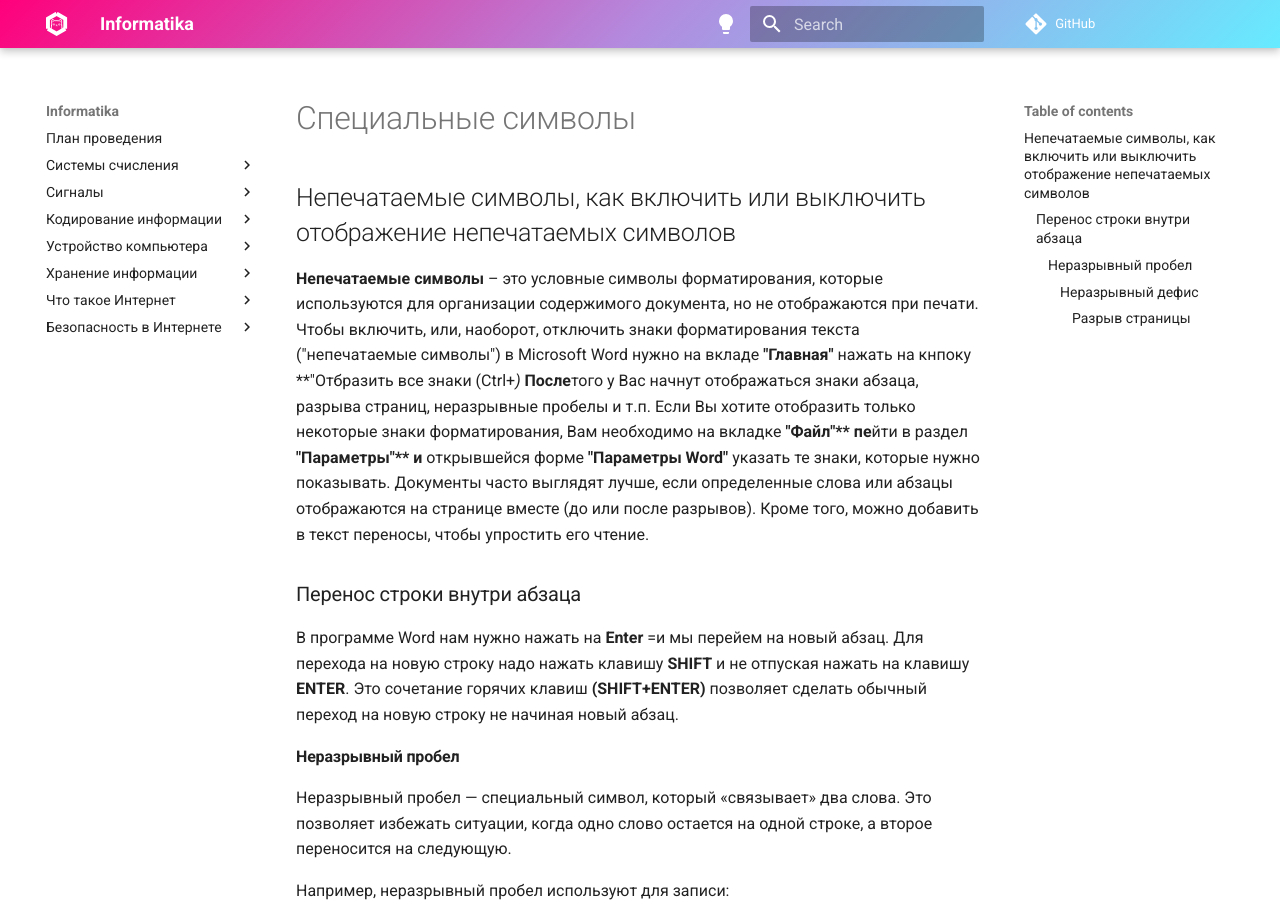
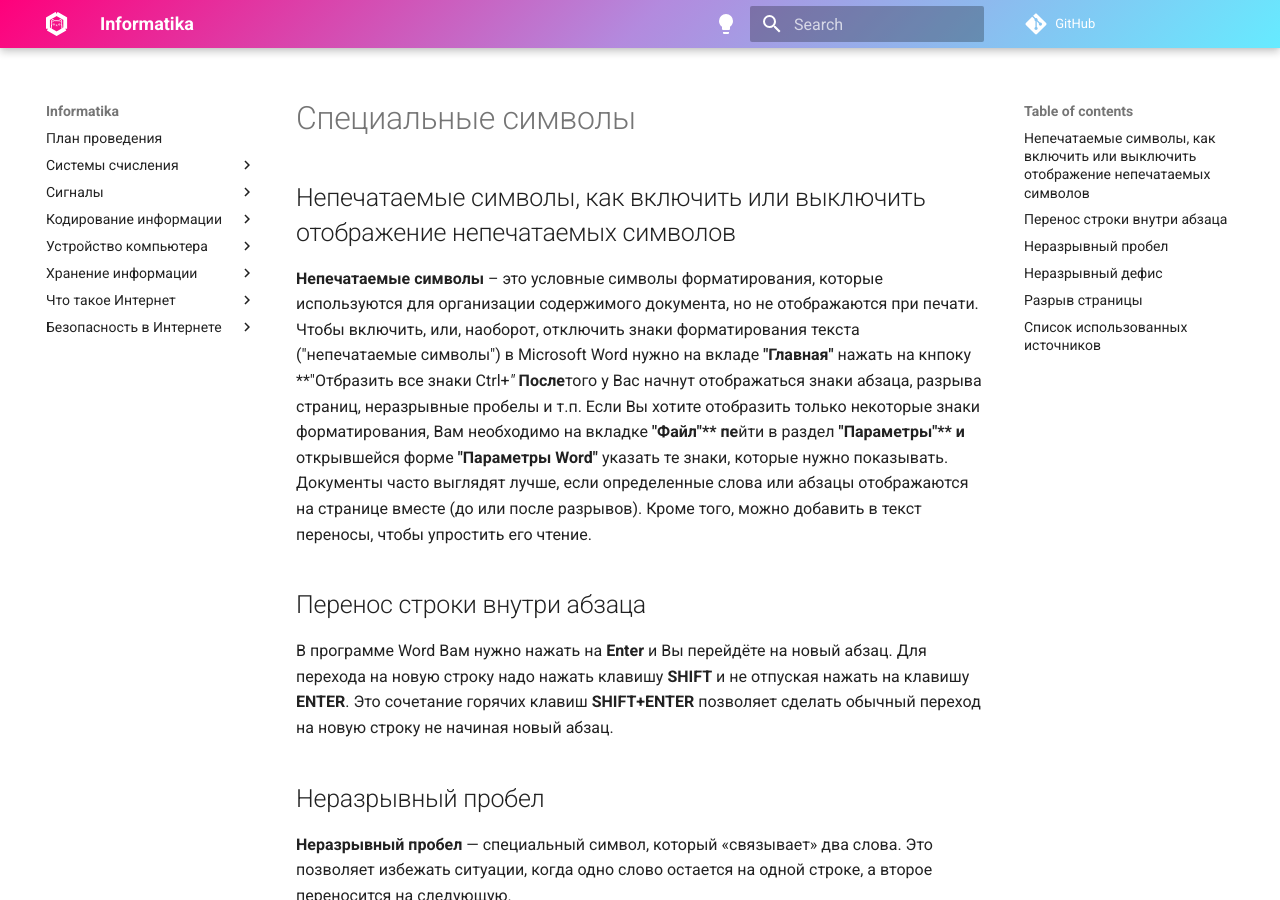
Before and after one commit to chabErch/Informatika, an MkDocs documentation site: the page built from docs/MS Word/Специальные символы.md, in a window 1280 px wide and 900 px high. Built offline with MkDocs 1.6.1 and Material for MkDocs 9.7.7, drawn with Linux system fonts in a browser that asks for light colours; comment, search, counter and statistics services are not loaded.

Commit message:
Update Специальные символы.md

```diff
--- a/docs/MS Word/Специальные символы.md
+++ b/docs/MS Word/Специальные символы.md
@@ -6,7 +6,7 @@
 используются для организации содержимого документа, но не отображаются при
 печати. Чтобы включить, или, наоборот, отключить знаки форматирования текста
 ("непечатаемые символы") в Microsoft Word нужно на вкладе **"Главная"** нажать
-на кнпоку **"Отбразить все знаки (Ctrl+*)**.
+на кнпоку **"Отбразить все знаки Ctrl+*"**.
 После этого у Вас начнут отображаться знаки абзаца, разрыва страниц,
 неразрывные пробелы и т.п. Если Вы хотите отобразить только некоторые знаки
 форматирования, Вам необходимо на вкладке **"Файл"** перейти в раздел
@@ -16,26 +16,26 @@
 на странице вместе (до или после разрывов).
 Кроме того, можно добавить в текст переносы, чтобы упростить его чтение.
 
-### Перенос строки внутри абзаца
+## Перенос строки внутри абзаца
 
-В программе Word нам нужно нажать на **Enter** =и мы перейем на новый абзац.
+В программе Word Вам нужно нажать на **Enter** и Вы перейдёте на новый абзац.
 Для перехода на новую строку надо нажать клавишу **SHIFT** и не отпуская
 нажать на клавишу **ENTER**.
-Это сочетание горячих клавиш **(SHIFT+ENTER)** позволяет сделать обычный
+Это сочетание горячих клавиш **SHIFT+ENTER** позволяет сделать обычный
 переход на новую строку не начиная новый абзац.
 
-#### Неразрывный пробел
+## Неразрывный пробел
 
-Неразрывный пробел — специальный символ, который «связывает» два слова.
+**Неразрывный пробел** — специальный символ, который «связывает» два слова.
 Это позволяет избежать ситуации, когда одно слово остается на одной строке,
 а второе переносится на следующую.
 
 Например, неразрывный пробел используют для записи:
 
 - инициалов (Пушкин А. С.)
-	- сокращений с точками (и т. д., и т. п.)
-	- чисел с последующим словом или единицей измерения (20 котят, 42 км)
-	- предлогов, союзов и иногда частиц (ни страны, ни погоста)
+- сокращений с точками (и т. д., и т. п.)
+- чисел с последующим словом или единицей измерения (20 котят, 42 км)
+- предлогов, союзов и иногда частиц (ни страны, ни погоста)
 
 При использовании неразрывного пробела слова, которые он разделяет, будут
 находиться на одной строке.
@@ -43,7 +43,7 @@
 Просто поставьте курсор после слова, которое хотите «соединить» с последующим,
 и нажмите комбинацию.
 
-##### Неразрывный дефис
+## Неразрывный дефис
 
 Для аналогичного эффекта можно также использовать специальное сочетание
 клавиш.
@@ -64,7 +64,7 @@
 	дефис и нажмите кнопку Вставить.
 5. Нажмите кнопку Закрыть.
 
-###### Разрыв страницы
+## Разрыв страницы
 
 Разрыв страницы всегда можно вставить вручную, чтобы начать в документе новую
 страницу.
@@ -73,9 +73,9 @@
 2. Выберите Вставка (на панели управления) > Разрыв страницы (чтобы сделать
  	это, можно воспользоваться горячими клавишами **Ctrl-Enter**)
 
-Список использованных источников
+## Список использованных источников
 
-1. Неразрывный пробел и мягкий перенос: [электронный ресурс](https://help-ru.tilda.cc/unbroken-space)
+1. Неразрывный пробел и мягкий перенос: [электронный ресурс](https://dzen.ru/a/ZJ15vTbeGS4s060T)
 
 2. Перенос на новую строку: [электронный ресурс](http://www.bolshoyvopros.ru/questions/3090787-kak-v-programme-vorde-perejti-na-novuju-stroku-ne-nachinaja-novogo-abzaca.html)
 
```
